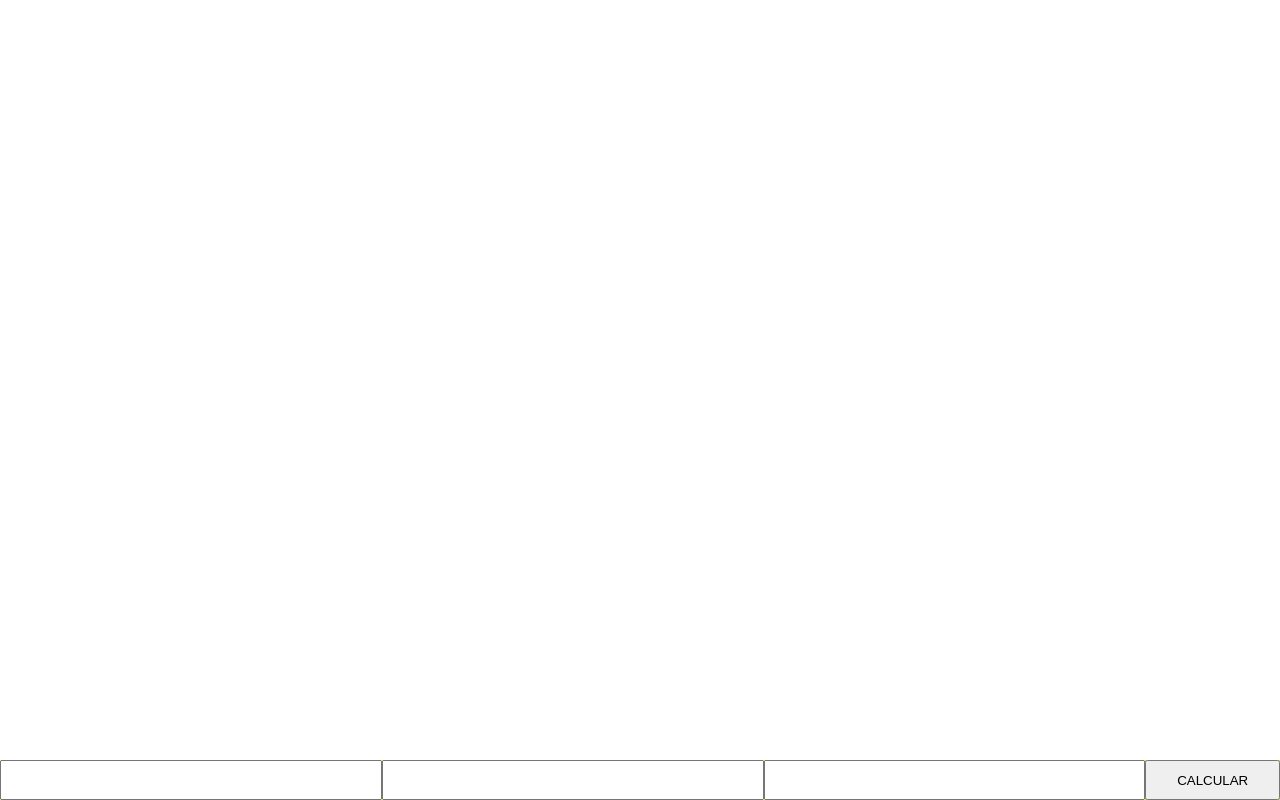
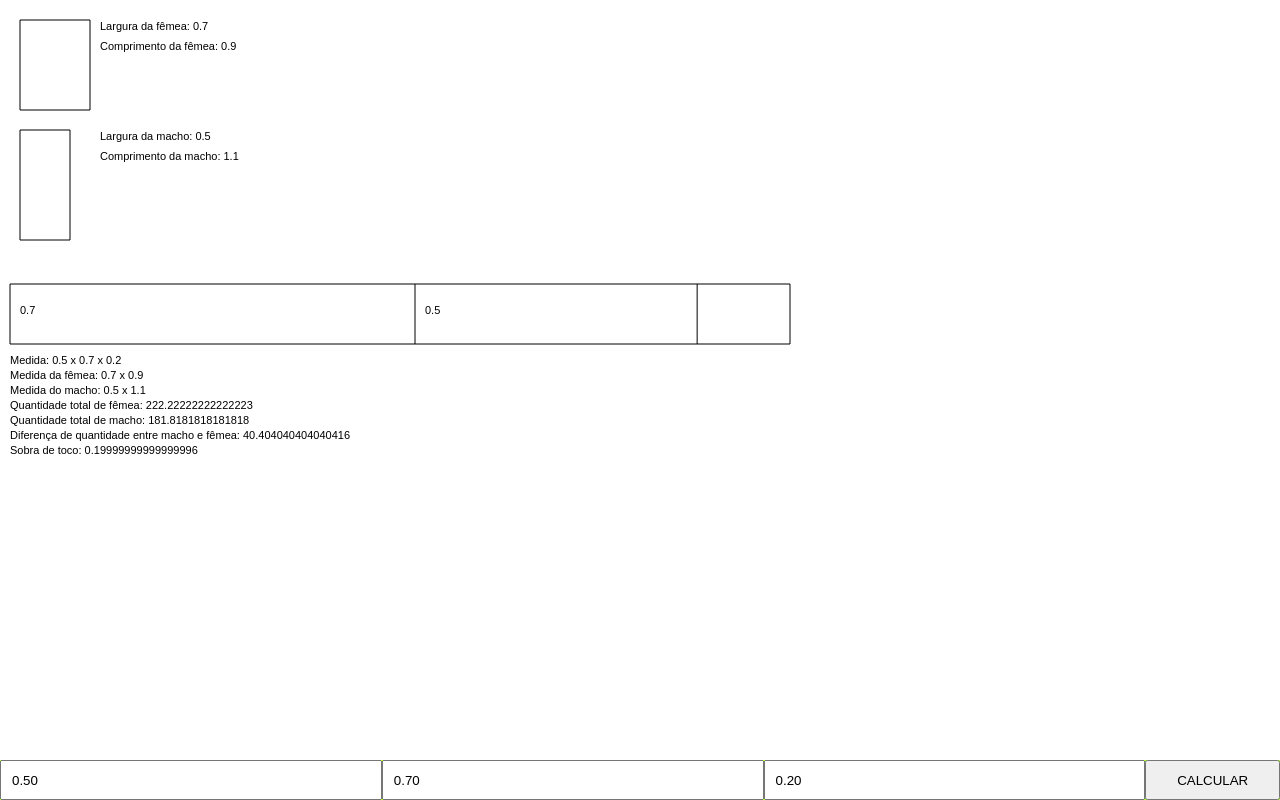
Before and after one commit to evertoncam7/sistema_erp_para_embalagens_2_0, a plain HTML site: page index.html in a window 1280 px wide. Both pictures are taken after a click on the button "CALCULAR". Drawn offline with Linux system fonts and the light colour scheme.

Commit message:
updade app

```diff
--- a/assets/js/script.js
+++ b/assets/js/script.js
@@ -93,11 +93,26 @@ class Embalagem{
         return 'Implementar este método nas classes filhas.';
     }
 
+    _somaArr(arr){
+
+        let s = 0;
+
+        for (let index = 0; index < arr.length; index++) {
+
+            s += this._tocos[arr[index]];
+
+        }
+
+        // console.log(s);
+        return s;
+
+    }
+
      // Neste método recebo uma array de indices de combinações pelo parâmetro, faremos um for para usar esses indices pois o array vem com valores dinâmicos.
 
     _createObjectComb(arrComb){
 
-        const obj = {id:this._maxDivision, tocos:[] ,medida:this._medida, quantFemea:0, quantMacho:0 ,diff:0};
+        const obj = {id:this._maxDivision, tocos:[] ,medida:this._medida, quantFemea:0, quantMacho:0 ,diff:0, sobra:0};
 
         // console.log(arrComb)
 
@@ -124,6 +139,7 @@ class Embalagem{
                 }
 
                 obj.message = this._message(null, "A diferença entre macho e fêmea neste corte é de "+obj.diff+".");
+                obj.sobra = (1.40 - this._somaArr(arrComb));
 
             }
 
@@ -154,7 +170,7 @@ class Embalagem{
                 const com = [index, index2];
                 const f = this._createObjectComb(com);
 
-                if (f) {
+                if (f && this._somaArr(com) <= 1.40) {
                     this._listCombinacoes.push(f);
                 }
 
@@ -189,7 +205,7 @@ class Embalagem{
                             const com = [index, index2, index3, index4, index5];
                             const f = this._createObjectComb(com);
 
-                            if (f) {
+                            if (f && this._somaArr(com) <= 1.40) {
                                 this._listCombinacoes.push(f);
                             }
 
@@ -314,6 +330,14 @@ class EmbQuadrada extends Embalagem{
         ctx1.lineTo(left, top+top+height+(this._comprimentoMacho * escala));
         ctx1.lineTo(left, top+top+height);
 
+        ctx1.font = "11px Arial";
+
+        ctx1.fillText(`Largura da fêmea: ${this._tocos[0]}`, 100, top+10);
+        ctx1.fillText(`Comprimento da fêmea: ${this._tocos[2]}`, 100, top+30);
+
+        ctx1.fillText(`Largura da macho: ${this._tocos[1]}`, 100, height+top+30);
+        ctx1.fillText(`Comprimento da macho: ${this._tocos[3]}`, 100, height+top+50);
+
         ctx1.stroke();
 
     }
@@ -340,6 +364,8 @@ class EmbQuadrada extends Embalagem{
         ctx2.lineTo(10, 70);
         ctx2.lineTo(10, 10);
 
+        ctx2.font = "11px Arial";
+
         if (indice > -1 && indice != null) {
 
             const obj = this._listCombinacoes[indice];
@@ -351,14 +377,24 @@ class EmbQuadrada extends Embalagem{
 
                 porcent.push(( !porcent.length ? (telaWidth - 10)/divisor : (((telaWidth - 10)/divisor) + porcent[index - 1])));
 
-                ctx2.moveTo(porcent[index], 10);
-                ctx2.lineTo(porcent[index], 70);
+                ctx2.fillText(`${obj.tocos[index]}`, (index == 0 ? 20 : porcent[index - 1]  + 30 ) , 40);
+
+                ctx2.moveTo(left+porcent[index], 10);
+                ctx2.lineTo(left+porcent[index], 70);
 
             }
 
-            console.log(porcent);
+            ctx2.fillText(`Medida: ${this._medida[0]} x ${this._medida[1]} x ${this._medida[2]}`, 10, 90);
+            ctx2.fillText(`Medida da fêmea: ${this._tocos[0]} x ${this._tocos[2]}`, 10, 105);
 
+            ctx2.fillText(`Medida do macho: ${this._tocos[1]} x ${this._tocos[3]}`, 10, 120);
 
+            ctx2.fillText(`Quantidade total de fêmea: ${this._listCombinacoes[0].quantFemea}`, 10, 135);
+            ctx2.fillText(`Quantidade total de macho: ${this._listCombinacoes[0].quantMacho}`, 10, 150);
+
+            ctx2.fillText(`Diferença de quantidade entre macho e fêmea: ${this._listCombinacoes[0].diff}`, 10, 165);
+
+            ctx2.fillText(`Sobra de toco: ${this._listCombinacoes[0].sobra}`, 10, 180);
 
         }
 
@@ -402,6 +438,8 @@ if (chave) {
         embQuadrada1._render();
         embQuadrada1._renderBobina(0);
 
+        console.log(embQuadrada1)
+
         chave = false;
 
     })
--- a/index.html
+++ b/index.html
@@ -79,9 +79,18 @@
 
         <div class="controll">
             <div class="bx_controll">
-                <input type="number">
-                <input type="number">
-                <input type="number">
+
+                <!-- <input type="number" value="0.25">
+                <input type="number" value="0.30">
+                <input type="number" value="0.05"> -->
+
+                <input type="number" value="0.50">
+                <input type="number" value="0.70">
+                <input type="number" value="0.20">
+
+                <!-- <input type="number" value="">
+                <input type="number" value="">
+                <input type="number" value=""> -->
             </div>
             <button id="btn-calcular">CALCULAR</button>
         </div>
```
